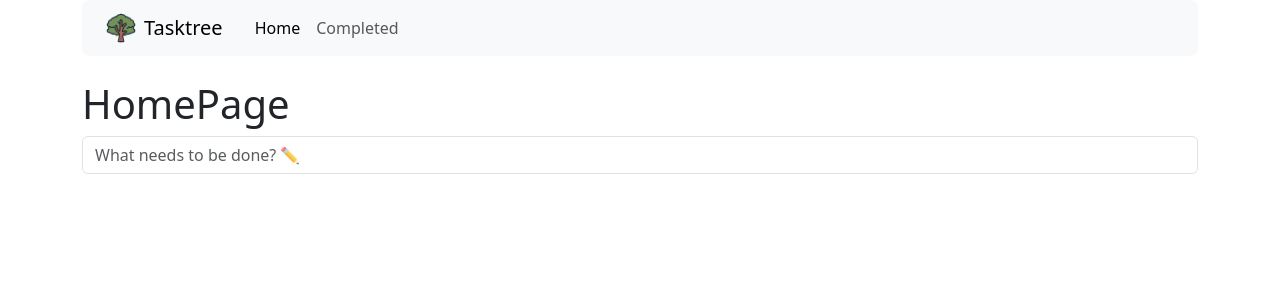
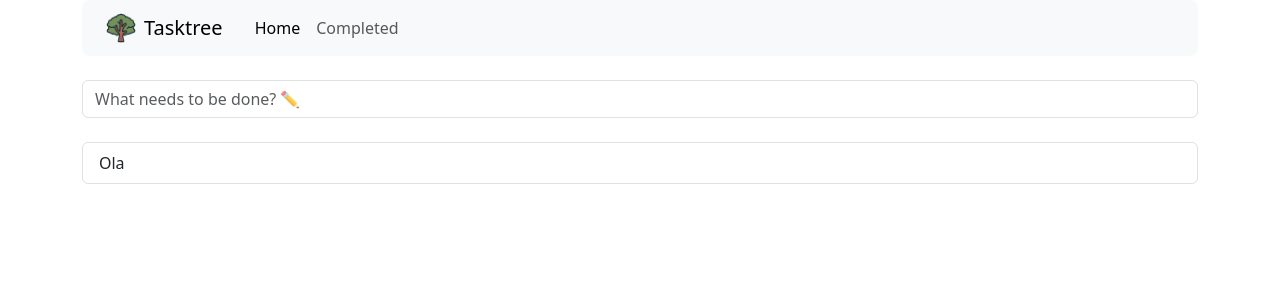
Before and after one commit to abrilBjarano/Tasktree-V1, a React (Vite) app: page / in a window 1280 px wide. Shown: the top 300 px of the page. Built offline with nearby package versions, Linux system fonts and the light colour scheme.

Commit message:
Created basic TaskList

```diff
--- /dev/null
+++ b/src/components/TaskList.jsx
@@ -0,0 +1,10 @@
+export const TaskList = () => {
+
+   return (
+      <>
+         <ul className="list-group">
+            <li className="list-group-item">Ola</li>
+         </ul>
+      </>
+   )
+}
--- a/src/pages/HomePage.jsx
+++ b/src/pages/HomePage.jsx
@@ -1,10 +1,11 @@
 import { TaskAdd } from "../components/TaskAdd";
+import { TaskList } from "../components/TaskList";
 
 export const HomePage = () => {
    return (
       <>
-         <h1>HomePage</h1>
-         <TaskAdd />
+         <TaskAdd/>
+         <TaskList />
       </>
    )
 }
```
